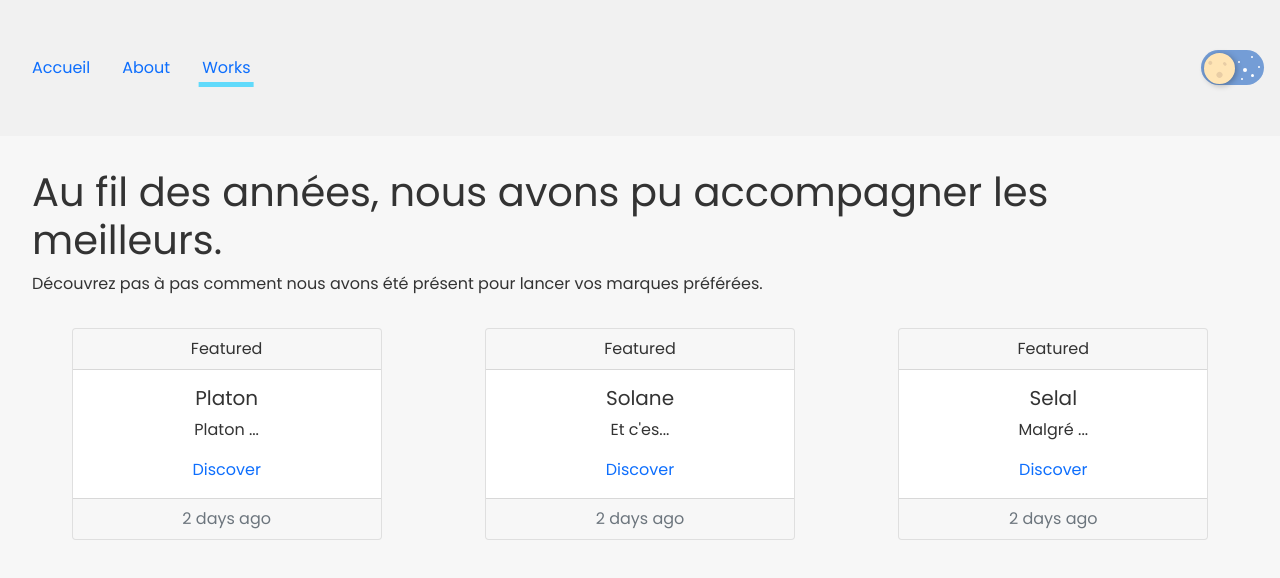
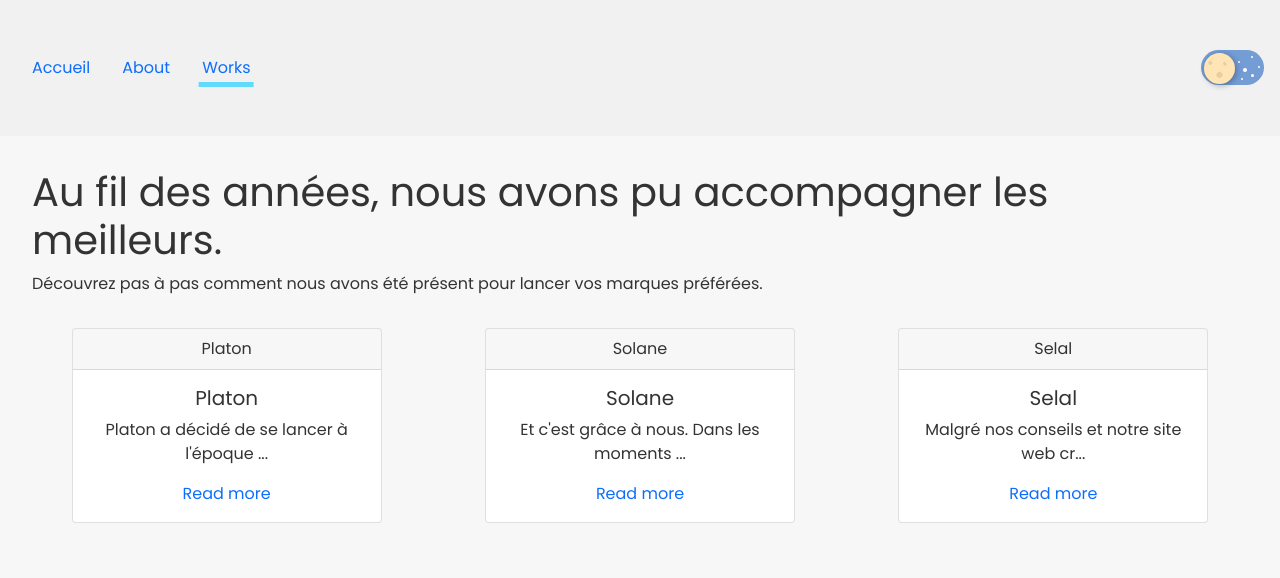
Before and after one commit to aauugguussttiinn/agency-website, a React (Create React App) app: page /works in a window 1280 px wide. Shown: the top 578 px of the page. Built offline with nearby package versions, Linux system fonts and the light colour scheme.

Commit message:
Editing cards

```diff
--- a/src/components/Card/Card.jsx
+++ b/src/components/Card/Card.jsx
@@ -4,7 +4,7 @@ import { Link } from "react-router-dom";
 const Card = ({name, description, slug}) => {
 
   const shortenText = (content) => {
-    return content.length > 15 ? content.substring(0, 7) + "..." : content;
+    return content.length > 3 ? content.substring(0, 40) + "..." : content;
   }
 
   const urlToGet = (workslug) => {
@@ -14,15 +14,12 @@ const Card = ({name, description, slug}) => {
   return (
     <div class="card text-center col-3 p-0" styles="width: 18rem;">
       <div class="card-header">
-        Featured
+        { name }
       </div>
       <div class="card-body">
         <h5 class="card-title"> { name } </h5>
         <p class="card-text"> { shortenText(description) } </p>
-        <Link to={ urlToGet(slug) }> Discover </Link>
-      </div>
-      <div class="card-footer text-muted">
-        2 days ago
+        <Link to={ urlToGet(slug) }> Read more </Link>
       </div>
     </div>
   );
```
